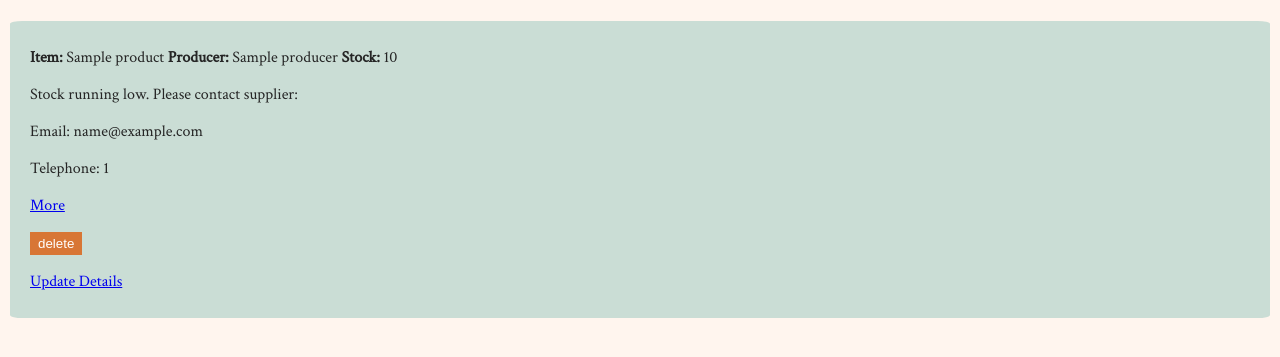
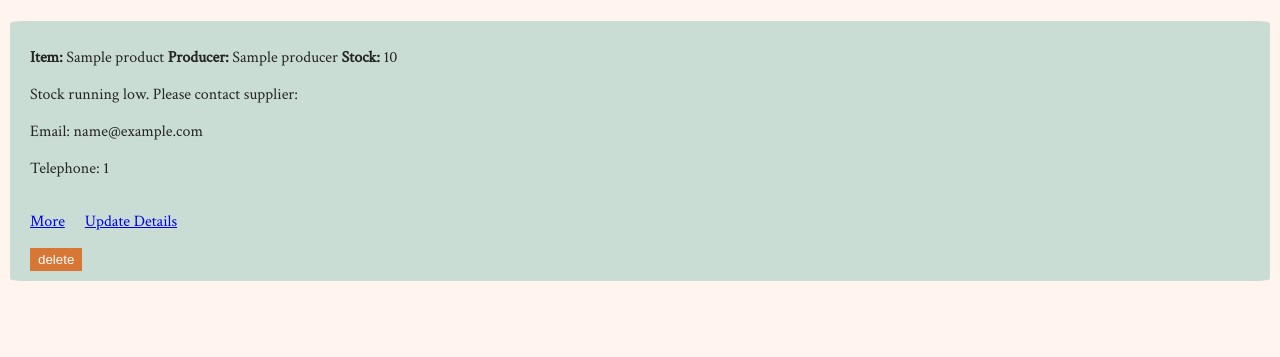
Before and after one commit to duncancryan/wine_shop_project, a Flask app: page /products/filter/1/ in a window 1280 px wide. Shown: the part 208-565 px from the top of the page. Run offline with Flask 2, Linux system fonts and the light colour scheme; a database or web service that is not in the repository returns one stand-in record (values such as "Sample title"); some libraries are stand-ins or nearby versions.

Commit message:
again more aesthetic stuff, need to figure out flex boxes for filter bars

```diff
--- a/templates/producers/country.html
+++ b/templates/producers/country.html
@@ -8,17 +8,19 @@
     <p>
         <b>{{producer.name}}</b>
     </p>
+    <div class="options">
         <p>
             <a href="/producers/{{producer.id}}">More</a>
         </p>
         <p>
             <a href="/producers/{{producer.id}}/edit">Update</a>
         </p>
-    <p>
+    </div>
+    <div class="delete">
         <form action="/producers/{{ producer.id }}/delete" method="POST">
             <input class="btn btn--danger" type="submit" value="delete" />
         </form>
-    </p>
+    </div>
 </div>
 {% endfor %}
 
--- a/templates/producers/index.html
+++ b/templates/producers/index.html
@@ -15,17 +15,19 @@
     <p>
         <b>{{producer.name}}</b>
     </p>
+    <div class="options">
     <p>
         <a href="/producers/{{producer.id}}">More</a>
     </p>
     <p>
         <a href="/producers/{{producer.id}}/edit">Update</a>
     </p>
-    <p>
+    </div>
+    <div class="delete">
         <form action="/producers/{{ producer.id }}/delete" method="POST">
             <input class="btn btn--danger" type="submit" value="delete" />
         </form>
-    </p>
+    </div>
 </div>
 {% endfor %}
 <div>
--- a/templates/products/type.html
+++ b/templates/products/type.html
@@ -24,20 +24,19 @@
         <p>Telephone: {{product.producer.contact_number}}</p>
     </aside>
     {% endif %}
-    <div class="item-options">
+    <div class="options">
         <p>
             <a href="/products/{{product.id}}">More</a>
         </p>
+        <br>
         <p>
+            <a href="/products/{{product.id}}/edit">Update Details</a>
+        </p>
+    </div>
+    <div class="delete">
         <form action="/products/{{ product.id }}/delete" method="POST">
             <input class="btn btn--danger" type="submit" value="delete" />
         </form>
-        </p>
-        <div>
-            <a href="/products/{{product.id}}/edit">
-                <p>Update Details</p>
-            </a>
-        </div>
     </div>
 </div>
 {% endfor %}
```
Also changed, not shown: templates/producers/show.html (+6 -7 lines), templates/products/lowstock.html (+6 -7 lines), templates/products/producer.html (+6 -7 lines). Lines whose indentation alone changed are shown as unchanged.
